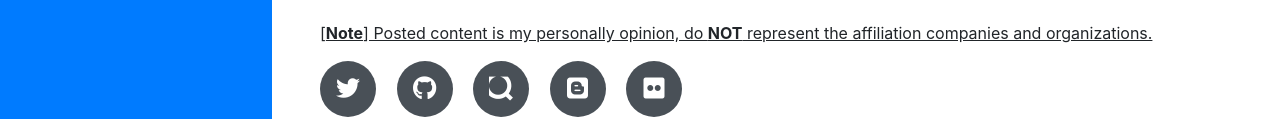
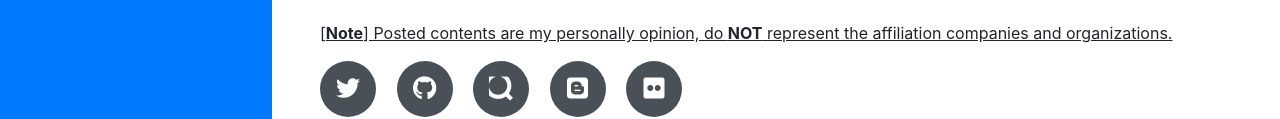
Before and after one commit to rosev838/rosev838.github.io, a website with bundled scripts: page index.html in a window 1280 px wide. Shown: the part 542-661 px from the top of the page. Built offline with nearby package versions, Linux system fonts and the light colour scheme; a web font is replaced by a local one.

Commit message:
fix note sentence

```diff
--- a/index.html
+++ b/index.html
@@ -77,7 +77,7 @@
           <p class="lead mb-4">Interests: Networking, IoT, Embedded, Network architecture</p>
           <p class="lead mb-4">Hobbies: Programming, Photography/Camera, (portable) audio, Building PC</p>
 
-          <p><u>[<b>Note</b>] Posted content is my personally opinion, do <b>NOT</b> represent the affiliation companies and organizations.</u></p>
+          <p><u>[<b>Note</b>] Posted contents are my personally opinion, do <b>NOT</b> represent the affiliation companies and organizations.</u></p>
 
           <div class="social-icons">
             <a href="https://twitter.com/rosev838" target="_blank">
```
